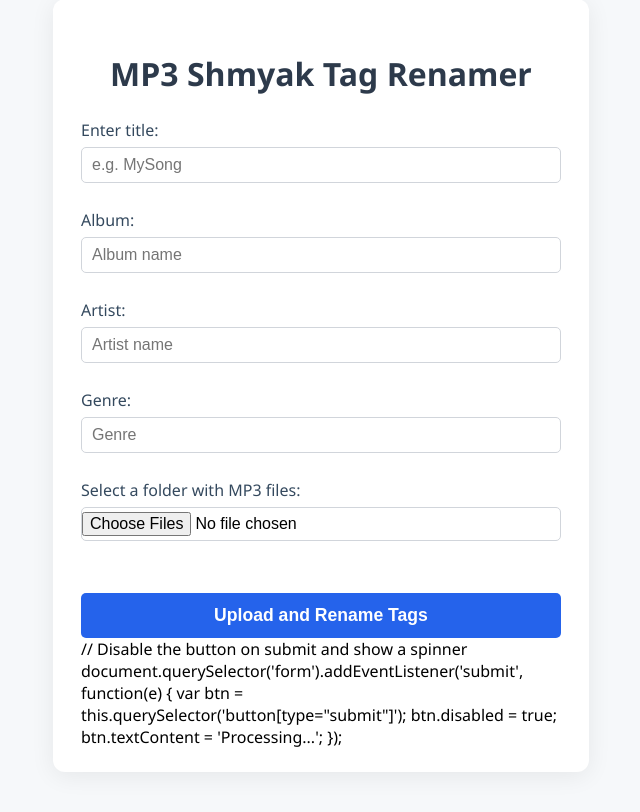
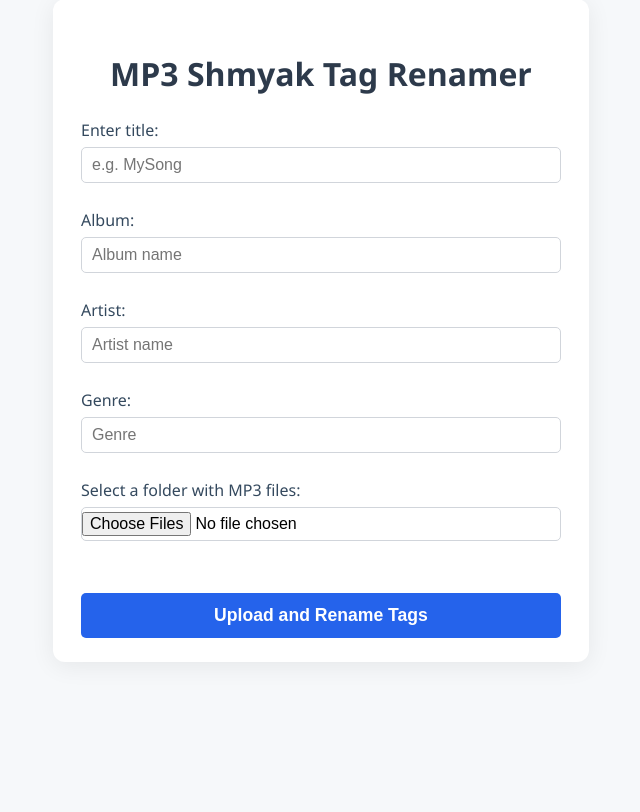
Before and after one commit to shmyak-misha/Tag-Renamer-Shmyak, a Flask app: page / in a window 1280 px wide. Shown: the part 41-853 px from the top of the page, without its empty margins (319-959 px from the left). After the commit the page ends 679 px from the top, so only its background shows below. Run offline with Flask 3, Linux system fonts and the light colour scheme.

Commit message:
removal of old code

```diff
--- a/templates/index.html
+++ b/templates/index.html
@@ -123,12 +123,6 @@
             </div>
             <div id="progressText" style="margin-top:4px;font-size:0.95rem;color:#374151;"></div>
         </div>
-        // Disable the button on submit and show a spinner
-        document.querySelector('form').addEventListener('submit', function(e) {
-            var btn = this.querySelector('button[type="submit"]');
-            btn.disabled = true;
-            btn.textContent = 'Processing...';
-        });
         </script>
         </form>
 
```
